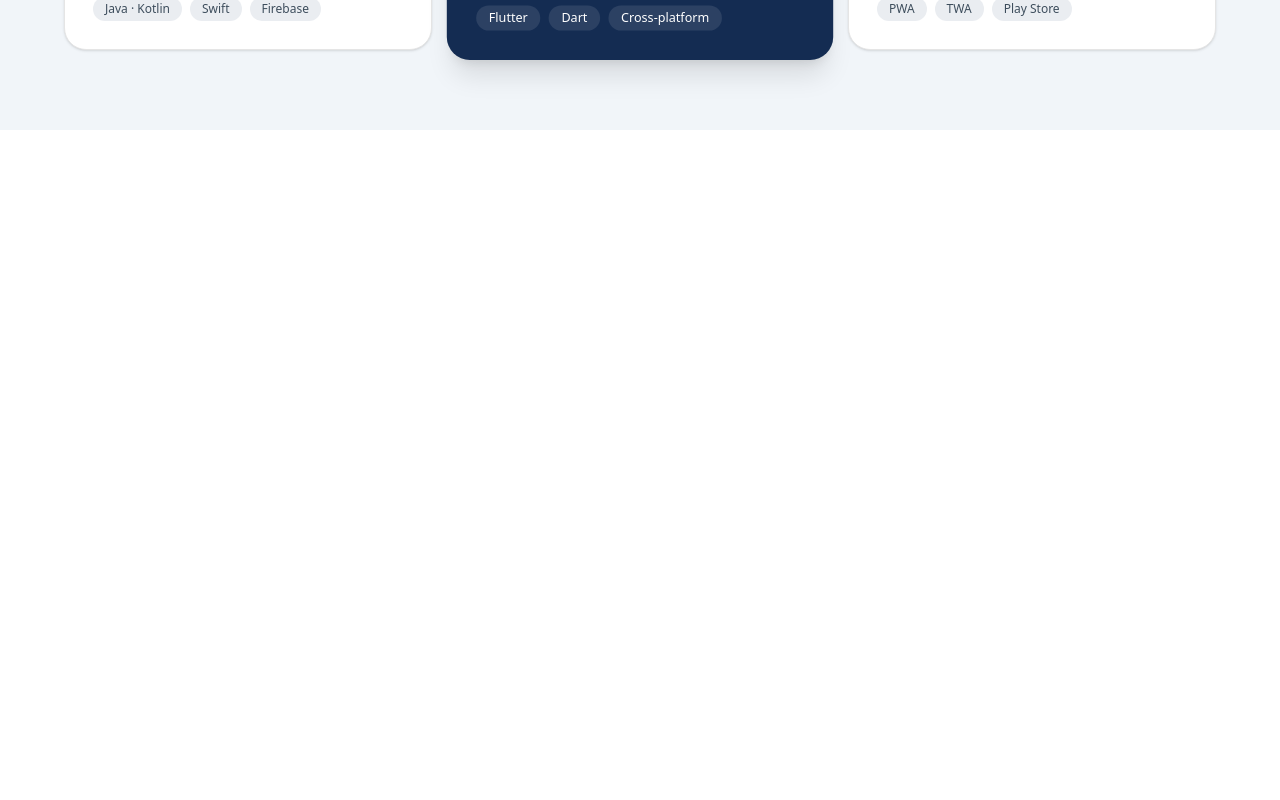
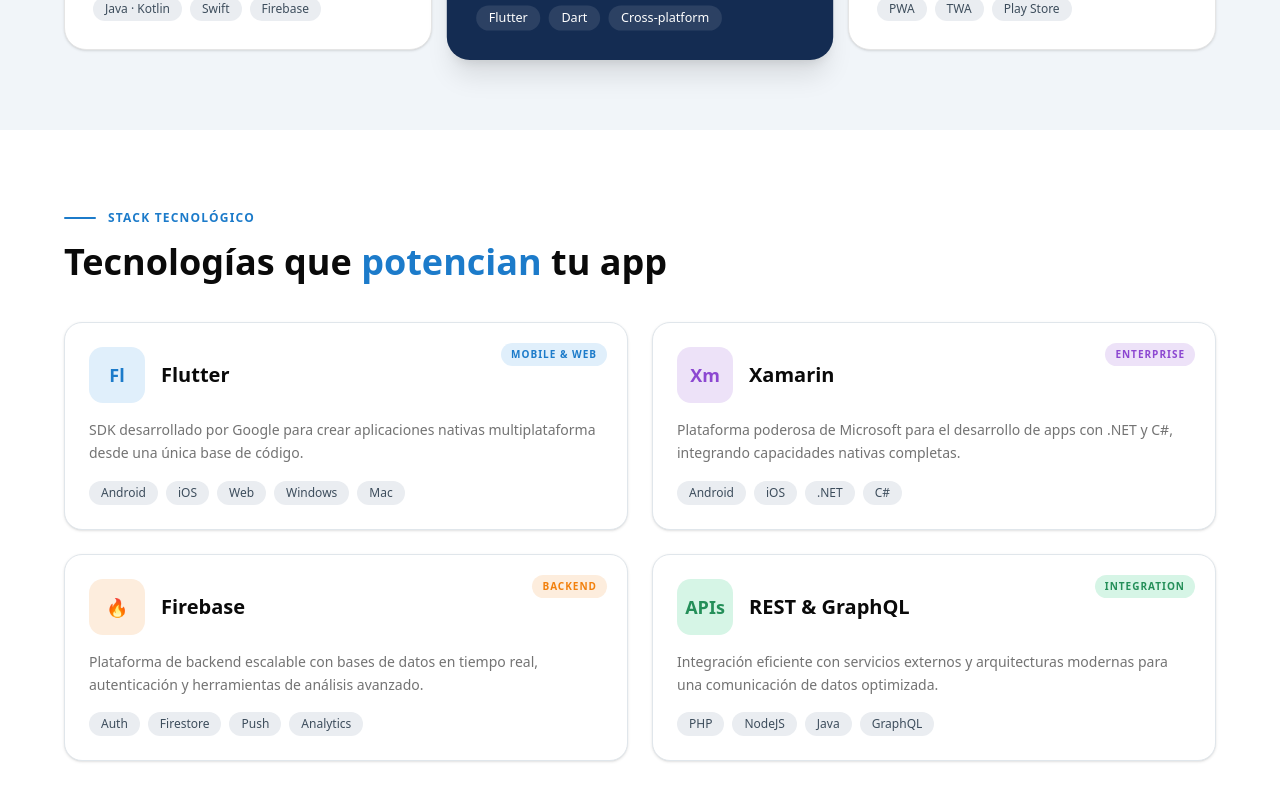
Before and after one commit to Miasoled/iDrix-Web, a Next.js app: page /servicios/desarrollo-movil in a window 1280 px wide. Shown: the part 1952-2752 px from the top of the page. Before the commit the page ends 2082 px from the top, so only its background shows below. Built offline with nearby package versions, Linux system fonts and the light colour scheme.

Commit message:
Stack Tecnologico

```diff
--- a/app/servicios/desarrollo-movil/page.tsx
+++ b/app/servicios/desarrollo-movil/page.tsx
@@ -2,6 +2,7 @@
 import { HeroMovil } from "@/components/hero-Services/hero-movil";
 import { Star, Shield, Clock, BarChart2, MessageSquare } from "lucide-react";
 import { Smartphone, Globe, Monitor } from "lucide-react";
+import { Building2, Flame } from "lucide-react";
 export default function Movil() {
   return (
     <main className="min-h-screen bg-background">
@@ -9,6 +10,7 @@
       <HeroMovil />
       <InfoMovil />
       <TiposMovil />
+      <StackMovil />
     </main>
   );
 }
@@ -53,7 +55,7 @@
         <div>
           {/* Etiqueta superior */}
           <div className="flex items-center gap-3 mb-6">
-            <div className="w-8 h-[2px] bg-[hsl(207,76%,45%)] rounded-2xl" />
+            <div className="w-8 h-[3px] bg-[hsl(207,76%,45%)] rounded-2xl" />
             <span className="text-xs font-semibold tracking-widest uppercase text-[hsl(207,76%,45%)]">
               Desarrollo de Apps
             </span>
@@ -149,7 +151,7 @@
       <div className="max-w-6xl mx-auto">
         {/* Etiqueta superior */}
         <div className="flex items-center gap-3 mb-10">
-          <div className="w-8 h-[2px] bg-[hsl(207,76%,45%)] rounded-full" />
+          <div className="w-8 h-[3px] bg-[hsl(207,76%,45%)] rounded-full" />
           <span className="text-xs font-semibold tracking-widest uppercase text-[hsl(207,76%,45%)]">
             Tipos de Aplicaciones
           </span>
@@ -164,7 +166,7 @@
                 ${
                   tipo.featured
                     ? "bg-[hsl(217,60%,20%)] text-white shadow-xl scale-105"
-                    : "bg-card border border-border text-foreground shadow-sm hover:shadow-md"
+                    : "bg-card border border-border text-foreground shadow-sm hover:shadow-md "
                 }`}
             >
               {/* Icono */}
@@ -238,3 +240,129 @@
     </section>
   );
 }
+
+const tecnologias = [
+  {
+    siglas: "Fl",
+    titulo: "Flutter",
+    descripcion:
+      "SDK desarrollado por Google para crear aplicaciones nativas multiplataforma desde una única base de código.",
+    badge: "MOBILE & WEB",
+    badgeColor:
+      "text-[hsl(207,76%,45%)] bg-[hsl(207,76%,93%)] dark:bg-[hsl(207,76%,15%)] dark:text-[hsl(207,76%,70%)]",
+    iconBg: "bg-[hsl(207,76%,93%)] dark:bg-[hsl(207,76%,15%)]",
+    iconColor: "text-[hsl(207,76%,45%)]",
+    tags: ["Android", "iOS", "Web", "Windows", "Mac"],
+    icon: Smartphone,
+  },
+  {
+    siglas: "Xm",
+    titulo: "Xamarin",
+    descripcion:
+      "Plataforma poderosa de Microsoft para el desarrollo de apps con .NET y C#, integrando capacidades nativas completas.",
+    badge: "ENTERPRISE",
+    badgeColor:
+      "text-[hsl(270,60%,55%)] bg-[hsl(270,60%,93%)] dark:bg-[hsl(270,60%,15%)] dark:text-[hsl(270,60%,70%)]",
+    iconBg: "bg-[hsl(270,60%,93%)] dark:bg-[hsl(270,60%,15%)]",
+    iconColor: "text-[hsl(270,60%,55%)]",
+    tags: ["Android", "iOS", ".NET", "C#"],
+    icon: Building2,
+  },
+  {
+    siglas: "🔥",
+    titulo: "Firebase",
+    descripcion:
+      "Plataforma de backend escalable con bases de datos en tiempo real, autenticación y herramientas de análisis avanzado.",
+    badge: "BACKEND",
+    badgeColor:
+      "text-[hsl(30,90%,50%)] bg-[hsl(30,90%,93%)] dark:bg-[hsl(30,90%,15%)] dark:text-[hsl(30,90%,70%)]",
+    iconBg: "bg-[hsl(30,90%,93%)] dark:bg-[hsl(30,90%,15%)]",
+    iconColor: "text-[hsl(30,90%,50%)]",
+    tags: ["Auth", "Firestore", "Push", "Analytics"],
+    icon: Flame,
+  },
+  {
+    siglas: "APIs",
+    titulo: "REST & GraphQL",
+    descripcion:
+      "Integración eficiente con servicios externos y arquitecturas modernas para una comunicación de datos optimizada.",
+    badge: "INTEGRATION",
+    badgeColor:
+      "text-[hsl(150,60%,35%)] bg-[hsl(150,60%,90%)] dark:bg-[hsl(150,60%,12%)] dark:text-[hsl(150,60%,60%)]",
+    iconBg: "bg-[hsl(150,60%,90%)] dark:bg-[hsl(150,60%,12%)]",
+    iconColor: "text-[hsl(150,60%,35%)]",
+    tags: ["PHP", "NodeJS", "Java", "GraphQL"],
+    icon: Globe,
+  },
+];
+
+export function StackMovil() {
+  return (
+    <section
+      className="w-full py-20 px-4 transition-colors duration-500 bg-[hsl(210,40%,96%)]"
+      style={{ background: "var(--info-bg)" }}
+    >
+      <div className="max-w-6xl mx-auto">
+        {/* Etiqueta superior */}
+        <div className="flex items-center gap-3 mb-4">
+          <div className="w-8 h-[2px] bg-[hsl(207,76%,45%)] rounded-full" />
+          <span className="text-xs font-semibold tracking-widest uppercase text-[hsl(207,76%,45%)]">
+            Stack Tecnológico
+          </span>
+        </div>
+
+        {/* Título */}
+        <h2 className="text-4xl font-bold text-foreground mb-10">
+          Tecnologías que{" "}
+          <span className="text-[hsl(207,76%,45%)]">potencian</span> tu app
+        </h2>
+
+        {/* Grid 2x2 */}
+        <div className="grid grid-cols-1 md:grid-cols-2 gap-6">
+          {tecnologias.map((tech) => (
+            <div
+              key={tech.titulo}
+              className="relative rounded-2xl p-6 flex flex-col gap-4 bg-white border border-[hsl(210,20%,90%)] shadow-sm transition-all duration-300 hover:shadow-md hover:border-[hsl(207,76%,65%)] dark:bg-white/5 dark:border-white/10 dark:hover:border-[hsl(207,76%,45%)]"
+            >
+              {/* Badge */}
+              <span
+                className={`absolute top-5 right-5 text-[10px] font-bold tracking-widest px-2.5 py-1 rounded-full ${tech.badgeColor}`}
+              >
+                {tech.badge}
+              </span>
+
+              {/* Icono + Título */}
+              <div className="flex items-center gap-4">
+                <div
+                  className={`w-14 h-14 rounded-xl flex items-center justify-center font-bold text-lg ${tech.iconBg} ${tech.iconColor}`}
+                >
+                  {tech.siglas}
+                </div>
+                <h3 className="text-xl font-bold text-foreground">
+                  {tech.titulo}
+                </h3>
+              </div>
+
+              {/* Descripción */}
+              <p className="text-sm text-muted-foreground leading-relaxed">
+                {tech.descripcion}
+              </p>
+
+              {/* Tags */}
+              <div className="flex flex-wrap gap-2">
+                {tech.tags.map((tag) => (
+                  <span
+                    key={tag}
+                    className="px-3 py-1 rounded-full text-xs font-medium bg-[hsl(210,20%,93%)] text-[hsl(210,20%,30%)] dark:bg-white/10 dark:text-white/70"
+                  >
+                    {tag}
+                  </span>
+                ))}
+              </div>
+            </div>
+          ))}
+        </div>
+      </div>
+    </section>
+  );
+}
--- a/components/hero-Services/hero-movil.tsx
+++ b/components/hero-Services/hero-movil.tsx
@@ -120,7 +120,7 @@
           <CarouselContent className="-ml-2 md:-ml-6">
             {/* CARD 1 */}
             <CarouselItem className="pl-2 md:pl-6 basis-4/5 sm:basis-1/2 lg:basis-1/3">
-              <div className="rounded-2xl p-4 flex flex-col items-center shadow-lg bg-card border border-[hsl(207,76%,55%)]  transition-all duration-300 opacity-80 hover:opacity-100 hover:scale-105 mx-2">
+              <div className="rounded-2xl p-4 flex flex-col items-center shadow-lg bg-card border border-[hsl(207,76%,55%)]  transition-all duration-300 opacity-80 hover:opacity-100 mx-2">
                 <Image
                   src="/img/Nativa.png"
                   alt="Nativa"
@@ -164,7 +164,7 @@
 
             {/* CARD 3 */}
             <CarouselItem className="pl-2 md:pl-6 basis-4/5 sm:basis-1/2 lg:basis-1/3">
-              <div className="rounded-2xl p-4 flex flex-col items-center shadow-lg bg-card border border-[hsl(207,76%,55%)]  transition-all duration-300 opacity-80 hover:opacity-100 hover:scale-105 mx-2">
+              <div className="rounded-2xl p-4 flex flex-col items-center shadow-lg bg-card border border-[hsl(207,76%,55%)]  transition-all duration-300 opacity-80 hover:opacity-100 mx-2">
                 <Image
                   src="/img/PWA.png"
                   alt="PWA"
@@ -185,7 +185,7 @@
             </CarouselItem>
             {/* Cards duplicadas para funcionalidad del carousel */}
             <CarouselItem className="pl-2 md:pl-6 basis-4/5 sm:basis-1/2 lg:basis-1/3">
-              <div className="rounded-2xl p-4 flex flex-col items-center shadow-lg bg-card border border-[hsl(207,76%,55%)]  transition-all duration-300 opacity-80 hover:opacity-100 hover:scale-105 mx-2">
+              <div className="rounded-2xl p-4 flex flex-col items-center shadow-lg bg-card border border-[hsl(207,76%,55%)]  transition-all duration-300 opacity-80 hover:opacity-100 mx-2">
                 <Image
                   src="/img/Nativa.png"
                   alt="Nativa"
@@ -229,7 +229,7 @@
 
             {/* CARD 3 */}
             <CarouselItem className="pl-2 md:pl-6 basis-4/5 sm:basis-1/2 lg:basis-1/3">
-              <div className="rounded-2xl p-4 flex flex-col items-center shadow-lg bg-card border border-[hsl(207,76%,55%)]  transition-all duration-300 opacity-80 hover:opacity-100 hover:scale-105 mx-2">
+              <div className="rounded-2xl p-4 flex flex-col items-center shadow-lg bg-card border border-[hsl(207,76%,55%)]  transition-all duration-300 opacity-80 hover:opacity-100 mx-2">
                 <Image
                   src="/img/PWA.png"
                   alt="PWA"
```
